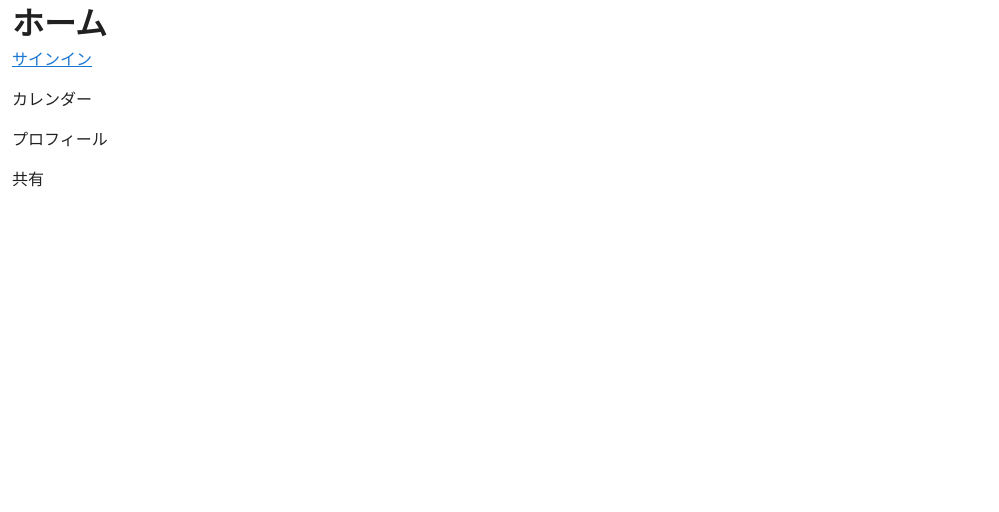
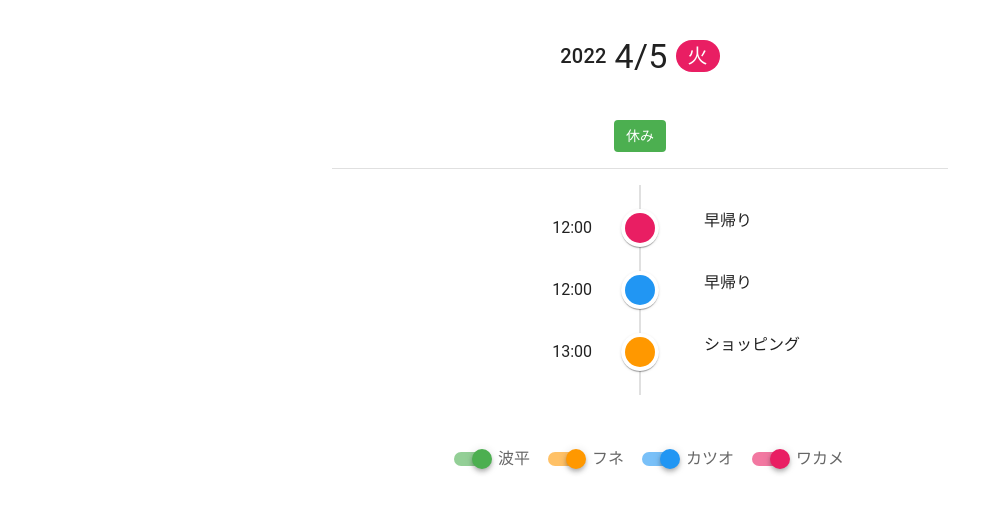
Before and after one commit to masakina0518/vue-sample, a Vue app in the folder app/: page / in a window 1280 px wide. Shown: the top 512 px of the page, without its empty margins (0-999 px from the left). Built offline with nearby package versions, Linux system fonts and the light colour scheme; a small style sheet from the web is missing.

Commit message:
Home作成

```diff
--- a/app/src/plugins/vuetify.d.ts
+++ b/app/src/plugins/vuetify.d.ts
@@ -1 +1,2 @@
 declare module '@/plugins/vuetify';
+declare module 'vuetify/lib/components/VCalendar/util/timestamp';
--- a/app/src/store/shared-user.ts
+++ b/app/src/store/shared-user.ts
@@ -63,9 +63,24 @@
 /**
  * 指定したニックネームの一部で前方一致検索をする
  * @param partOfNickname ニックネームの一部
- * @returns
  */
 export const searchUsers = (partOfNickname: string) => {
-  return  sharedUserStore.sharedUsers.filter(
-    (user: SharedUser ) => user.nickName.startsWith(partOfNickname));
+  return sharedUserStore.sharedUsers.filter((user: SharedUser) =>
+    user.nickName.startsWith(partOfNickname),
+  );
 };
+
+/**
+ * 指定したユーザーのテーマカラーを取得する
+ * @param userId テーマカラーを取得するユーザーID
+ */
+export const getThemeColor = (userId: string) => {
+  const defaultColor = '#f44336';
+  const user = sharedUserStore.sharedUsers.find(
+    (user: SharedUser) => user.userId === userId,
+  );
+  if (!user) {
+    return defaultColor;
+  }
+  return user.themeColor;
+};
--- a/app/src/views/Home.vue
+++ b/app/src/views/Home.vue
@@ -1,50 +1,127 @@
 <template>
-  <div>
-    <h1>ホーム</h1>
-    <p><router-link to="sign-in">サインイン</router-link></p>
-    <p><button @click="calendar">カレンダー</button></p>
-    <p><button @click="profile">プロフィール</button></p>
-    <p><button @click="share">共有</button></p>
-  </div>
+  <v-row align="center" justify="center">
+    <v-col cols="12" md="6" class="text-center">
+      <v-row class="py-12" align="center" justify="center">
+        <span class="font-weight-then title" v-text="today.year" />
+        <span class="pl-2 display-1" v-text="`${today.month}/${today.day}`" />
+        <v-chip
+          class="ml-2 pt-0 title"
+          color="pink"
+          text-color="white"
+          v-text="displayWeekday"
+        />
+      </v-row>
+      <div v-for="(event, index) in filteredEvents" :key="index">
+        <v-chip
+          class="mt-2"
+          :color="getEventColor(event)"
+          text-color="white"
+          label
+          v-text="event.name"
+        />
+      </div>
+      <v-divider class="my-4" />
+      <v-timeline v-if="displayTimeline" class="mb-12">
+        <v-timeline-item
+          v-for="(event, index) in filteredEventsHasTime"
+          :key="index"
+          class="text-left"
+          right
+          :color="getEventColor(event)"
+        >
+          <template v-slot:opposite>
+            <span v-text="event.startTime" />
+          </template>
+          <span class="pl-4" v-text="event.name" />
+        </v-timeline-item>
+      </v-timeline>
+      <v-row align="center" justify="center">
+        <v-switch
+          v-for="(sharedUser, index) in sharedUsers"
+          :key="index"
+          v-model="sharedUser.display"
+          class="ml-4 pt-0"
+          :color="sharedUser.themeColor"
+          :label="sharedUser.nickName"
+          hide-details
+        />
+      </v-row>
+    </v-col>
+  </v-row>
 </template>
 
 <script lang="ts">
-import { defineComponent } from '@vue/composition-api';
+import {
+  defineComponent,
+  reactive,
+  computed,
+  toRefs,
+} from '@vue/composition-api';
+
+import { parseDate } from 'vuetify/lib/components/VCalendar/util/timestamp';
+import { CalendarTodayEventDetail } from '@/store/calendar-event.model';
+import { todayCalendarEventMockData } from '@/store/calendar-event';
+import { SharedUser } from '@/store/shared-user.model';
+import { sharedUserStore, getThemeColor } from '@/store/shared-user';
 
 export default defineComponent({
-  setup(prop, context) {
-    const calendar = () => {
-      context.root.$router.push(
-        'calendar/month',
-        // eslint-disable-next-line @typescript-eslint/no-empty-function
-        () => {},
-        // eslint-disable-next-line @typescript-eslint/no-empty-function
-        () => {},
-      );
-    };
-    const profile = () => {
-      context.root.$router.push(
-        'profile',
-        // eslint-disable-next-line @typescript-eslint/no-empty-function
-        () => {},
-        // eslint-disable-next-line @typescript-eslint/no-empty-function
-        () => {},
-      );
-    };
-    const share = () => {
-      context.root.$router.push(
-        'share',
-        // eslint-disable-next-line @typescript-eslint/no-empty-function
-        () => {},
-        // eslint-disable-next-line @typescript-eslint/no-empty-function
-        () => {},
-      );
+  setup() {
+    const state = reactive({
+      // 本日の日付
+      today: parseDate(new Date()),
+      // カレンダーを共有しているユーザー
+      sharedUsers: sharedUserStore.sharedUsers,
+      // 本日の曜日
+      displayWeekday: computed((): string => {
+        return ['日', '月', '火', '水', '木', '金', '土'][state.today.weekday];
+      }),
+      /**
+       * 時間指定のないイベントです。
+       * スイッチによってフィルタンリングを行います。
+       */
+      filteredEvents: computed((): CalendarTodayEventDetail[] => {
+        const displayUserIds = state.sharedUsers
+          .filter((user: SharedUser) => user.display)
+          .map((user: SharedUser) => user.userId);
+
+        return todayCalendarEventMockData.filter(
+          event => displayUserIds.includes(event.userId) && !event.startTime,
+        );
+      }),
+      /**
+       * 時間指定のあるイベントです。
+       * スイッチによってフィルタンリングを行います。
+       */
+      filteredEventsHasTime: computed((): CalendarTodayEventDetail[] => {
+        const displayUserIds = state.sharedUsers
+          .filter((user: SharedUser) => user.display)
+          .map((user: SharedUser) => user.userId);
+
+        return todayCalendarEventMockData.filter(
+          event => displayUserIds.includes(event.userId) && event.startTime,
+        );
+      }),
+      /**
+       * タイムラインを表示するかどうかを示す値です。
+       */
+      displayTimeline: computed((): boolean => {
+        return state.filteredEventsHasTime.length > 0;
+      }),
+    });
+
+    /**
+     * イベントの色を取得します。
+     */
+    const getEventColor = (event: CalendarTodayEventDetail) => {
+      if (!event) {
+        return;
+      }
+      return getThemeColor(event.userId);
     };
 
     return {
-      calendar,
-      profile,
-      share,
+      ...toRefs(state),
+      getEventColor,
     };
   },
 });
```
